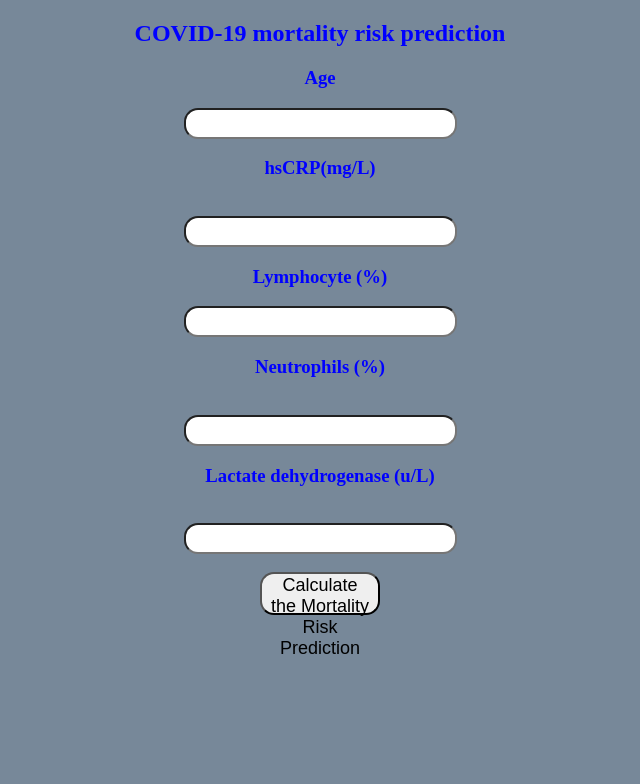
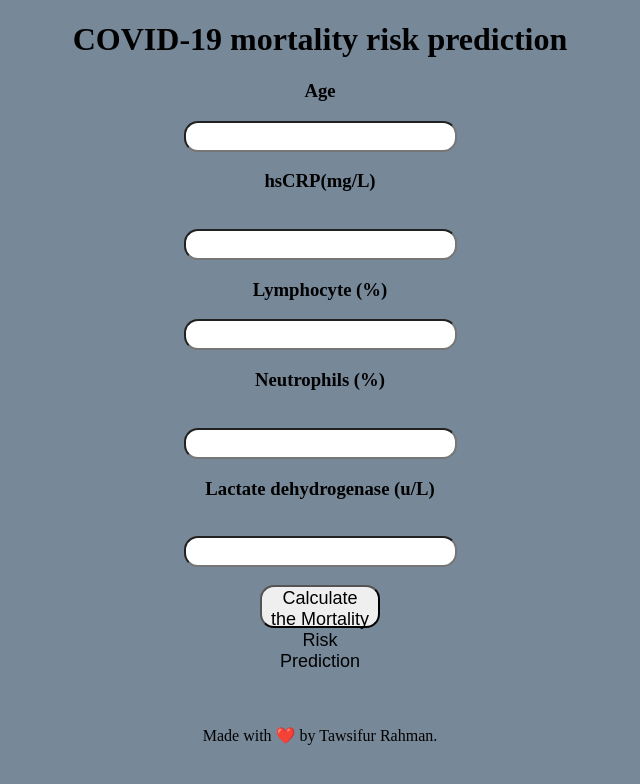
Before and after one commit to tawsifur/COVID-19-Mortality-Risk-Prediction, a Flask app: page / in a window 1280 px wide. Shown: the top 784 px of the page, without its empty margins (320-960 px from the left). Run offline with Flask 2, Linux system fonts and the light colour scheme.

Commit message:
Add files via upload

```diff
--- a/templates/index.html
+++ b/templates/index.html
@@ -9,9 +9,9 @@
 
 <body>
 
-    <div style="color:blue">
+    <div>
         <form action="{{ url_for('predict')}}" method="post">
-            <h2>COVID-19 mortality risk prediction</h2>
+            <h1>COVID-19 mortality risk prediction</h1>
             <h3>Age</h3>
             <input id="first" name="Age" type="number ">
             <h3>hsCRP(mg/L)</h3><br><input id="second" name="CRP" required="required">
@@ -151,6 +151,14 @@
             text-align: center;
         }
     </style>
+    <div class='footer'>
+           <div class="contact">
+               <a target="_blank" href="https://sites.google.com/view/tawsifurrahman/home?authuser=0"><i class="fab fa-home fa-lg contact-icon"></i></a>
+               <a target="_blank" href="https://scholar.google.com/citations?user=Qv3rubEAAAAJ&hl=en"><i class="fab fa-graduation-cap fa-lg contact-icon"></i></a>
+           </div>
+           <p class='footer-description'>Made with ❤️ by Tawsifur Rahman.</p>
+
+    </div>
 </body>
 
 </html>
```
